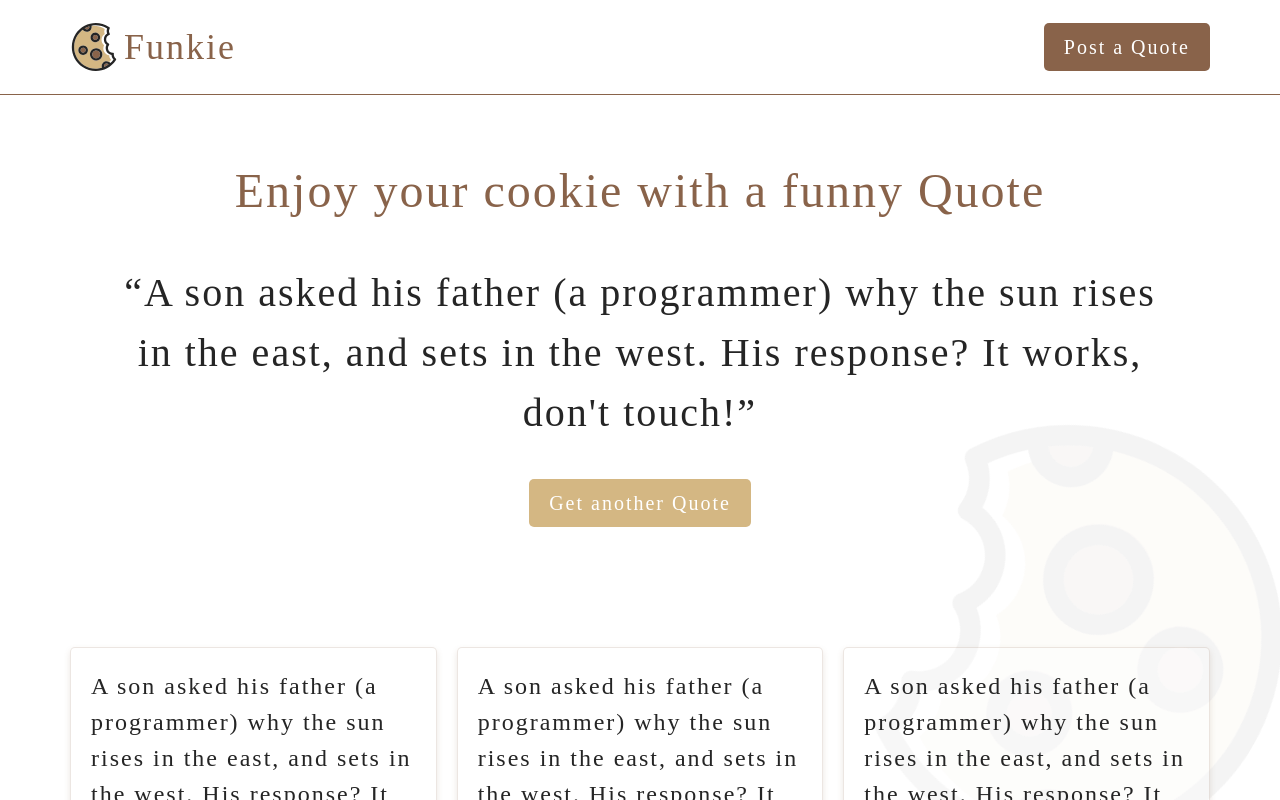
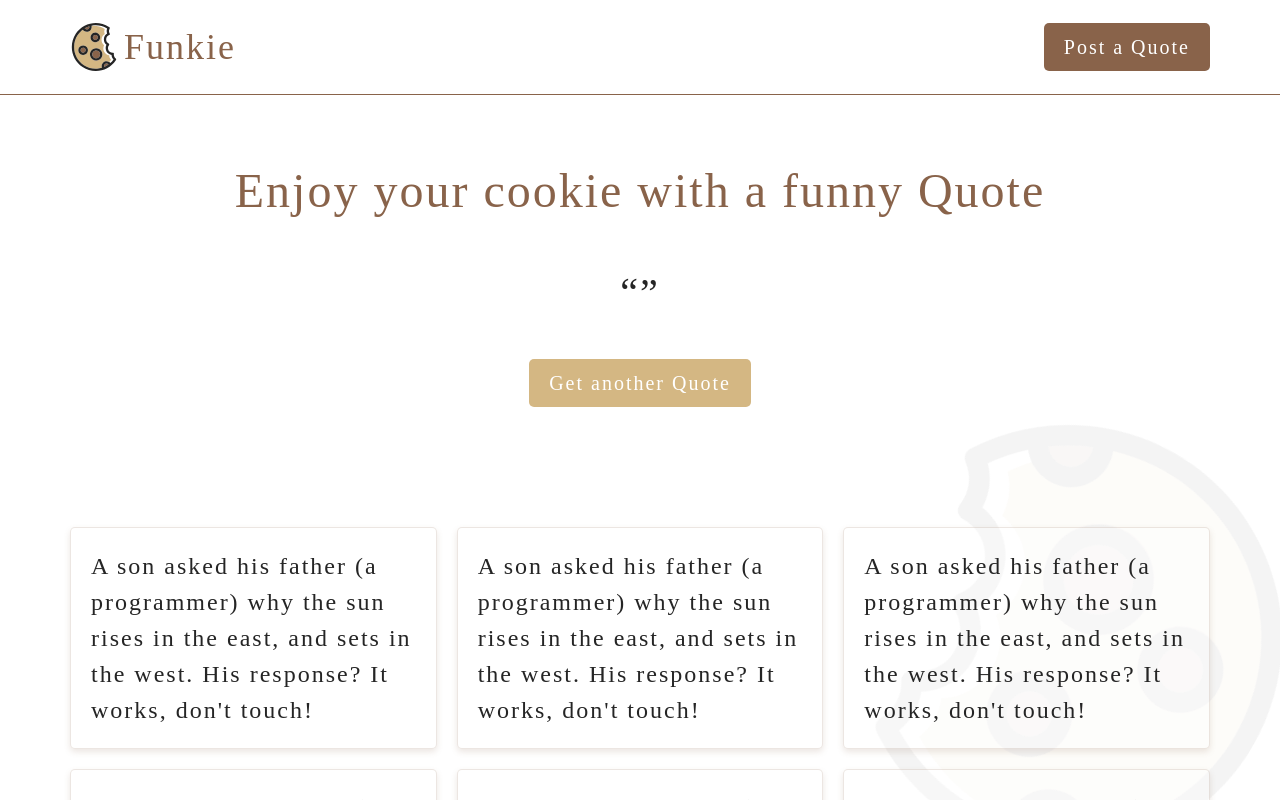
Before and after one commit to Showrin/drf-react-aws-deployment, a React (Create React App) app in the folder frontend/: page / in a window 1280 px wide. Shown: the top 800 px of the page. Built offline with nearby package versions, Linux system fonts and the light colour scheme; no server answers; a web font is replaced by a local one.

Commit message:
:sparkles: Fetch random quote in the frontend

```diff
--- a/frontend/src/components/Button/Button.jsx
+++ b/frontend/src/components/Button/Button.jsx
@@ -2,12 +2,13 @@ import React from "react";
 import PropTypes from "prop-types";
 import classNames from "classnames";
 
-const Button = ({ children, type }) => {
+const Button = ({ children, type, onClick }) => {
   return (
     <button
       className={classNames("button", {
         [`button--${type}`]: type,
       })}
+      onClick={onClick}
     >
       {children}
     </button>
@@ -17,10 +18,12 @@ const Button = ({ children, type }) => {
 Button.propTypes = {
   children: PropTypes.node.isRequired,
   type: PropTypes.oneOf(["primary", "secondary"]),
+  onClick: PropTypes.func,
 };
 
 Button.defaultProps = {
   type: "primary",
+  onClick: () => {},
 };
 
 export default Button;
--- a/frontend/src/components/FeaturedQuoteSection/FeaturedQuoteSection.jsx
+++ b/frontend/src/components/FeaturedQuoteSection/FeaturedQuoteSection.jsx
@@ -1,18 +1,30 @@
-import React from "react";
+import React, { useEffect, useState } from "react";
 import Section from "../Section";
 import Button from "../Button";
+import { apiClient } from "../../config/apiClient";
 
 const FeaturedQuoteSection = () => {
+  const [quote, setQuote] = useState("");
+
+  const fetchRandomQuote = () => {
+    apiClient
+      .get("/quotes/random/")
+      .then((response) => setQuote(response.data.quote));
+  };
+
+  useEffect(() => {
+    fetchRandomQuote();
+  }, []);
+
   return (
     <Section className="featured-quote-section">
       <h1 className="featured-quote-section__title">
         Enjoy your cookie with a funny Quote
       </h1>
-      <div className="featured-quote-section__quote">
-        “A son asked his father (a programmer) why the sun rises in the east,
-        and sets in the west. His response? It works, don't touch!”
-      </div>
-      <Button type="secondary">Get another Quote</Button>
+      <div className="featured-quote-section__quote">“{quote}”</div>
+      <Button type="secondary" onClick={fetchRandomQuote}>
+        Get another Quote
+      </Button>
     </Section>
   );
 };
```
